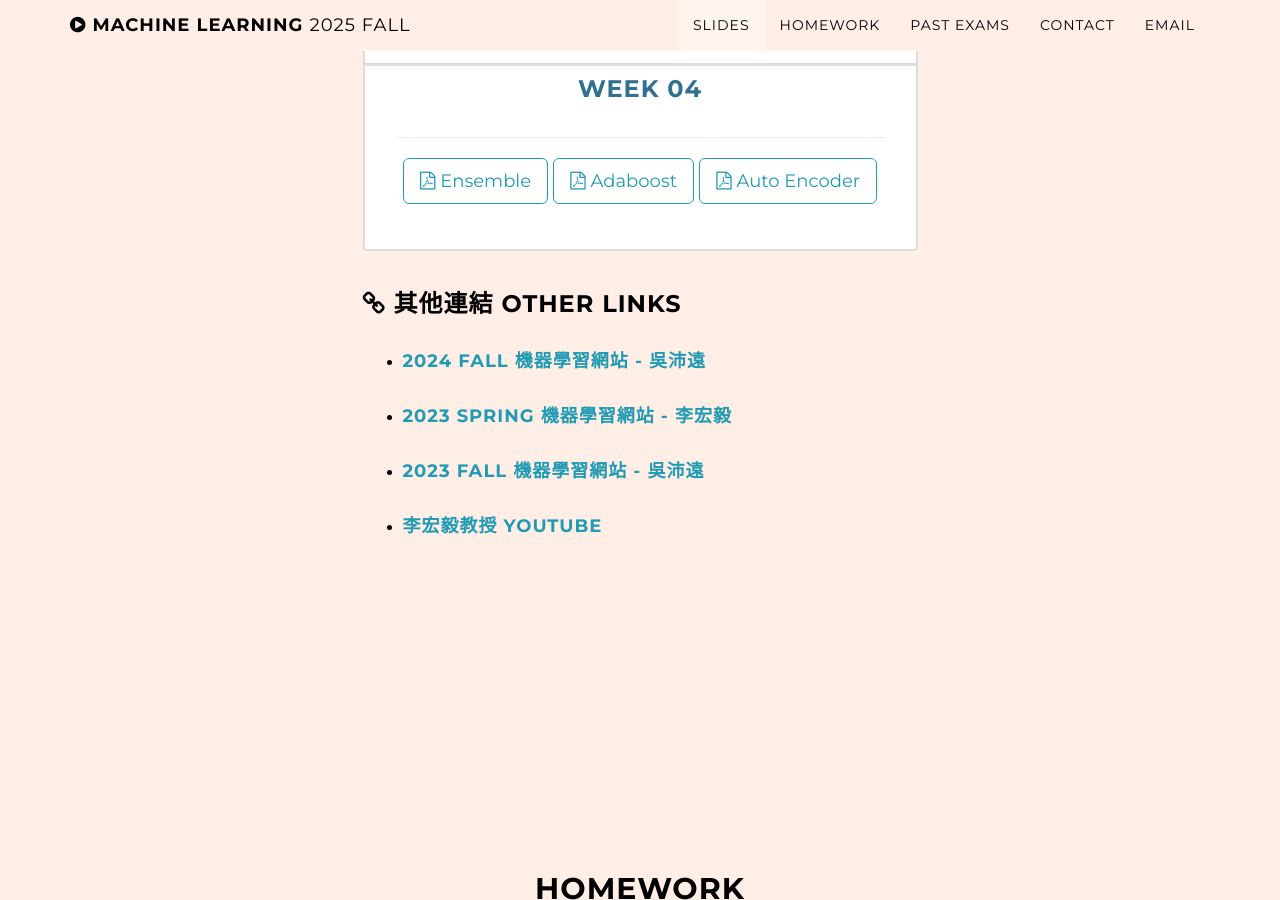
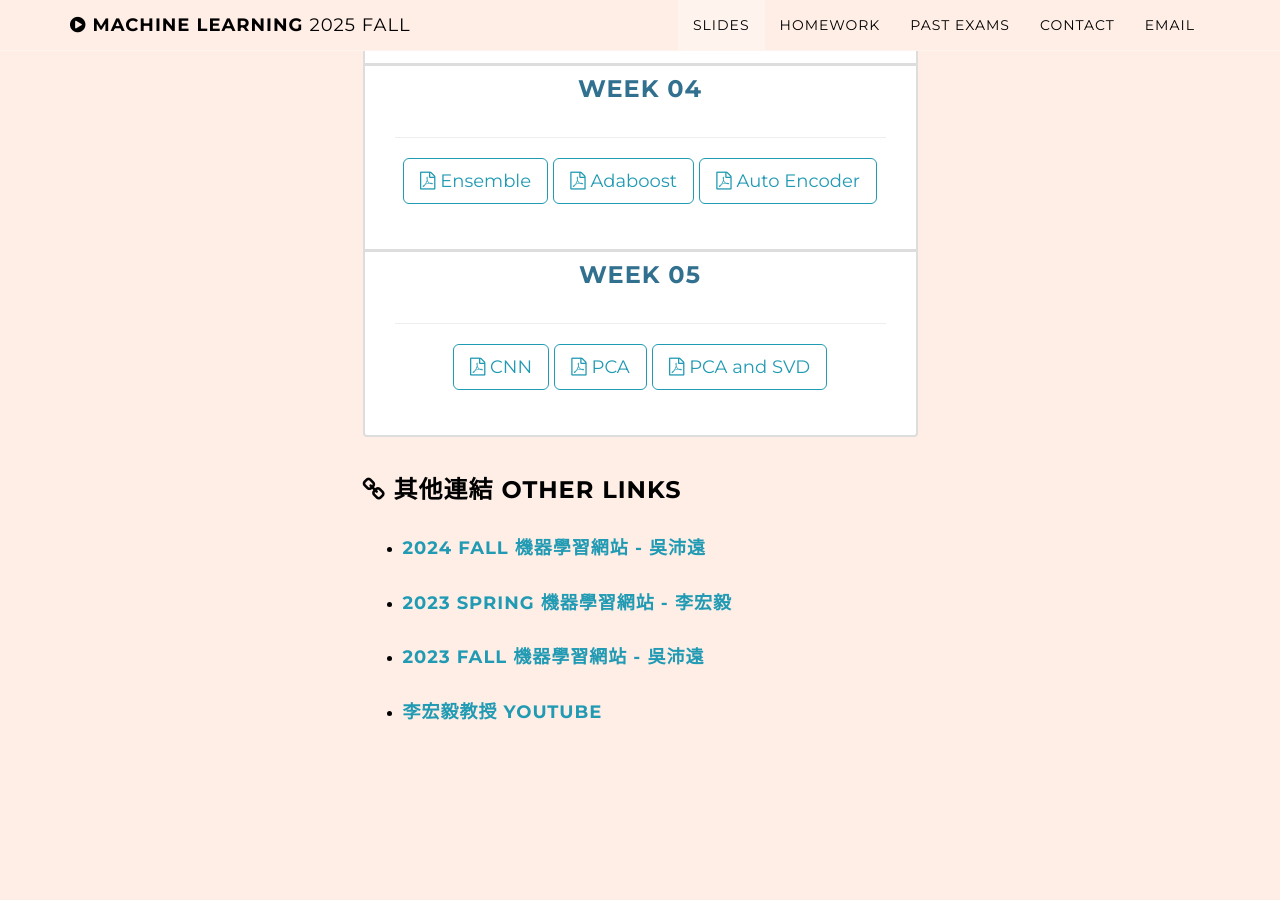
Before and after one commit to ntueemlta2025/ntueemlta2025.github.io, a Jekyll site: the page built from index.html, in a window 1280 px wide and 900 px high, scrolled down 1883 px. Built offline with Jekyll 4.4.1, drawn with Linux system fonts in a browser that asks for light colours.

Commit message:
release W5 slides

```diff
--- a/_config.yml
+++ b/_config.yml
@@ -109,7 +109,19 @@ syllabus:
         kind: file-pdf-o
         path: ./slides/week4/W4_autoencoder.pdf
 
+  - title: Week 05
+    slides:
+      - title: CNN
+        kind: file-pdf-o
+        path: ./slides/week5/W5_CNN.pdf
 
+      - title: PCA
+        kind: file-pdf-o
+        path: ./slides/week5/W5_PCA_v2.pdf
+
+      - title: PCA and SVD
+        kind: file-pdf-o
+        path: ./slides/week5/W5_PCA_SVD.pdf
 
 # Resources:
 resources: #ok
```
